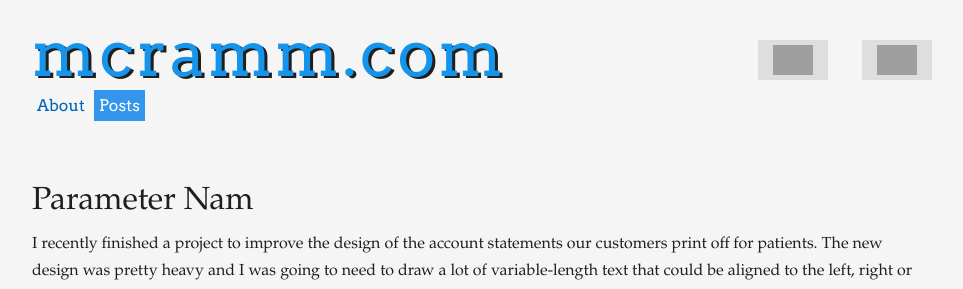
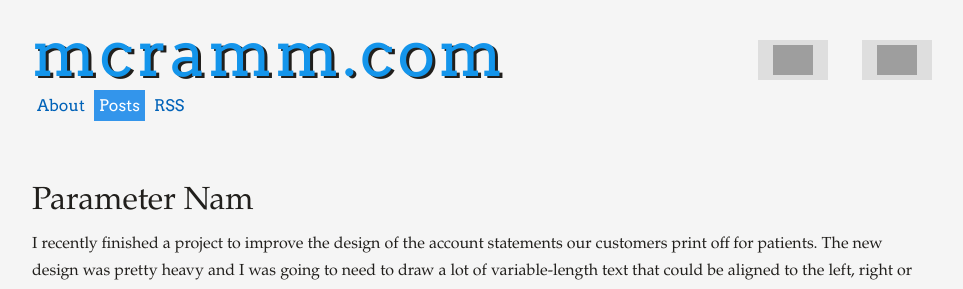
Before and after one commit to mcramm/mcramm.github.io, a Jekyll site: the page built from _posts/2011-08-30-paramater-nam.markdown, in a window 1280 px wide and 900 px high, cut to the strip 0-289 px from the top of the window. Shown: the whole strip, without its empty margins (158-1121 px from the left). Built offline with Jekyll 4.4.1, drawn with Linux system fonts in a browser that asks for light colours; some web fonts are replaced; grey boxes are pictures that could not be loaded.

Commit message:
adding rss link to post layout

```diff
--- a/_layouts/post.html
+++ b/_layouts/post.html
@@ -5,6 +5,7 @@ layout: default
     <div class='navigation'>
         <a href='/'>About</a>
         <a class='current' href='/posts.html'>Posts</a>
+        <a target='_blank' href='/atom.xml'>RSS</a>
     </div>
 </div>
 <div class='content'>
```
Also changed, not shown: 2 other files.
